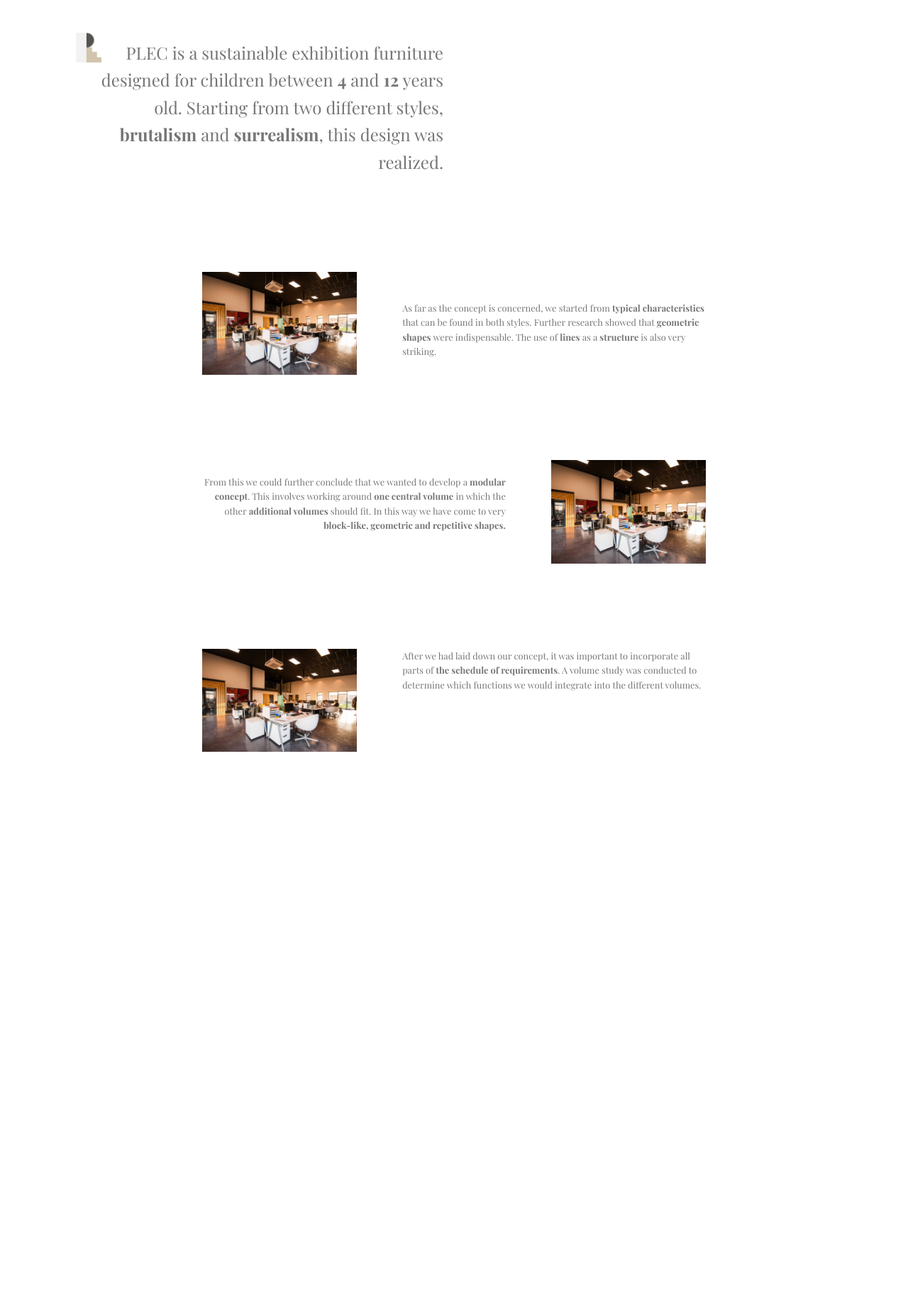
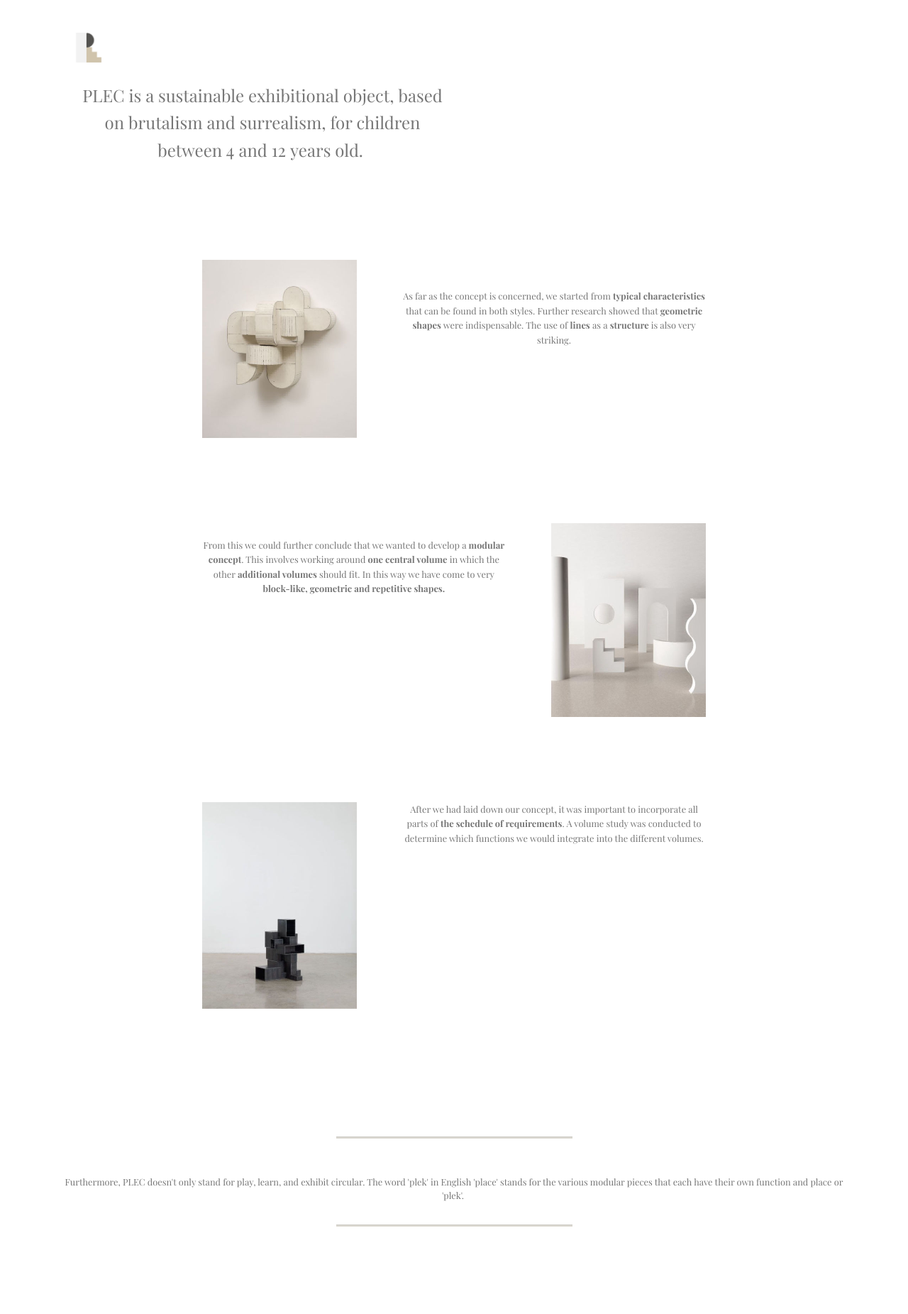
Before and after one commit to plec2020/2020, a plain HTML site: page page1.html in a window 1280 px wide. Shown: the part 5-1856 px from the top of the page at 71% size. Before the commit the page ends 1435 px from the top, so only its background shows below. Drawn offline with nearby package versions, Linux system fonts and the light colour scheme; files whose address does not match are found by name; a web font is replaced by a local one.

Commit message:
create github pages

```diff
--- a/assets/mobirise/css/mbr-additional.css
+++ b/assets/mobirise/css/mbr-additional.css
@@ -1501,7 +1501,7 @@ section.lazy-placeholder:after {
   color: #a9a38d !important;
 }
 .cid-rUxEJIVaFj {
-  padding-top: 60px;
+  padding-top: 120px;
   padding-bottom: 60px;
   background-color: #ffffff;
 }
@@ -1509,7 +1509,7 @@ section.lazy-placeholder:after {
   color: #767676;
 }
 .cid-rUxEJIVaFj .mbr-text P {
-  text-align: right;
+  text-align: center;
 }
 .cid-rUxENUuf4s {
   padding-top: 60px;
@@ -1528,6 +1528,7 @@ section.lazy-placeholder:after {
 }
 .cid-rUxENUuf4s .mbr-text {
   color: #767676;
+  text-align: center;
 }
 .cid-rUxEOhM1o0 {
   padding-top: 60px;
@@ -1546,6 +1547,7 @@ section.lazy-placeholder:after {
 }
 .cid-rUxEOhM1o0 .mbr-text {
   color: #767676;
+  text-align: center;
 }
 .cid-rUxZAU6eNQ {
   padding-top: 60px;
@@ -1564,6 +1566,31 @@ section.lazy-placeholder:after {
 }
 .cid-rUxZAU6eNQ .mbr-text {
   color: #767676;
+  text-align: center;
+}
+.cid-rUK6ri440d {
+  padding-top: 120px;
+  padding-bottom: 120px;
+  background-color: #ffffff;
+}
+.cid-rUK6ri440d .line {
+  background-color: #dedbd4;
+  color: #dedbd4;
+  align: center;
+  height: 2px;
+  margin: 0 auto;
+}
+.cid-rUK6ri440d .section-text {
+  padding: 2rem 0;
+  color: #767676;
+}
+.cid-rUK6ri440d .inner-container {
+  margin: 0 auto;
+}
+@media (max-width: 768px) {
+  .cid-rUK6ri440d .inner-container {
+    width: 100% !important;
+  }
 }
 .cid-rUJl6pVBBR {
   padding-top: 60px;
--- a/page1.html
+++ b/page1.html
@@ -63,7 +63,7 @@
     </nav>
 </section>
 
-<section class="engine"><a href="https://mobirise.info/x">css templates</a></section><section class="mbr-section article content3 cid-rUxEJIVaFj" id="content3-5">
+<section class="engine"><a href="https://mobirise.info/t">free amp template</a></section><section class="mbr-section article content3 cid-rUxEJIVaFj" id="content3-5">
 
 
 
@@ -71,7 +71,7 @@
         <div class="media-container-row">
             <div class="row col-12 col-md-12">
                 <div class="col-12 mbr-text mbr-fonts-style col-md-6 display-5">
-                     <p><span style="font-size: 1.5rem;">PLEC is a sustainable exhibition furniture designed for children between <strong>4</strong> and <strong>12</strong> years old. Starting from two different styles, <strong>brutalism</strong> and <strong>surrealism</strong>, this design was realized.</span><br></p>
+                     <p><span style="font-size: 1.5rem;">PLEC is a sustainable exhibitional object, based on brutalism and surrealism, for children between 4&nbsp;and 12&nbsp;years old.&nbsp;</span><br></p>
                 </div>
                 <div class="col-12 mbr-text mbr-fonts-style display-7 col-md-6">
                      <p><br></p>
@@ -91,7 +91,7 @@
             <div class="col-12 col-md-8">
                 <div class="media-container-row">
                     <div class="mbr-figure" style="width: 60%;">
-                      <img src="assets/images/background1.jpg" alt="Mobirise">
+                      <a href="https://pin.it/4QgqrqR"><img src="assets/images/98c7913746b87029f790ca274389c195-436x502.jpg" alt="Mobirise" title=""></a>
                     </div>
                     <div class="media-content">
                         <div class="mbr-section-text">
@@ -118,7 +118,7 @@
                         </div>
                     </div>
                     <div class="mbr-figure" style="width: 60%;">
-                     <img src="assets/images/background1.jpg" alt="Mobirise">
+                     <a href="https://pin.it/4QgqrqR"><img src="assets/images/4150dd2ec63d1a76a3b5dff38bab0e2f-436x545.jpg" alt="Mobirise" title=""></a>
                     </div>
                 </div>
             </div>
@@ -135,7 +135,7 @@
             <div class="col-12 col-md-8">
                 <div class="media-container-row">
                     <div class="mbr-figure" style="width: 60%;">
-                      <img src="assets/images/background1.jpg" alt="Mobirise">
+                      <a href="https://pin.it/4QgqrqR"><img src="assets/images/e7949282882937f8b2e79bca5d613414-436x581.jpg" alt="Mobirise" title=""></a>
                     </div>
                     <div class="media-content">
                         <div class="mbr-section-text">
@@ -146,6 +146,19 @@
             </div>
         </div>
     </div>
+</section>
+
+<section class="mbr-section article content9 cid-rUK6ri440d" id="content9-1a">
+
+
+
+    <div class="container">
+        <div class="inner-container" style="width: 100%;">
+            <hr class="line" style="width: 30%;">
+            <div class="section-text align-center mbr-fonts-style display-7"><div><br></div><div>Furthermore, PLEC doesn't only stand for play, learn, and exhibit circular. The word 'plek' in English 'place' stands for the various modular pieces that each have their own function and place or 'plek'.&nbsp;</div></div>
+            <hr class="line" style="width: 30%;">
+        </div>
+        </div>
 </section>
 
 <section class="cid-rUJl6pVBBR mbr-reveal" id="footer1-19">
```
Also changed, not shown: assets/images/hashes.json (+1 -1 lines), index.html (+1 -1 lines), page2.html (+1 -1 lines), page3.html (+2 -2 lines), page4.html (+9 -13 lines), assets/images/-1053x1580.jpg (added), assets/images/4150dd2ec63d1a76a3b5dff38bab0e2f-436x545.jpg (added), assets/images/98c7913746b87029f790ca274389c195-436x502.jpg (added), assets/images/e7949282882937f8b2e79bca5d613414-436x581.jpg (added), assets/images/image0-1138x1707.jpg (added), 1 other file.
